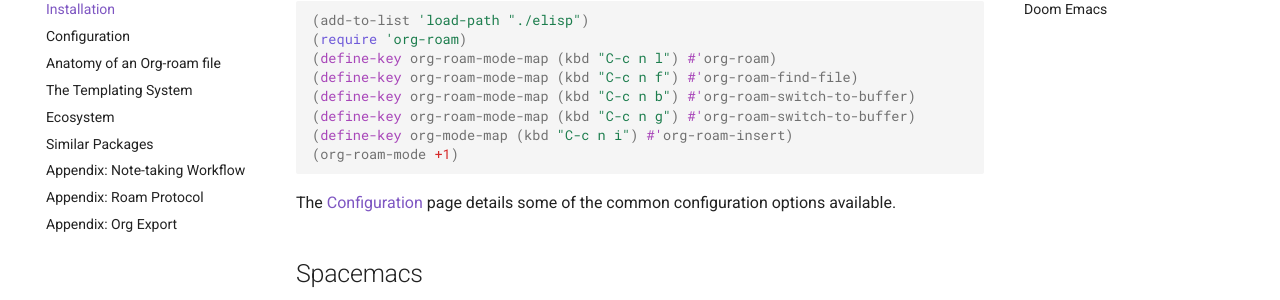
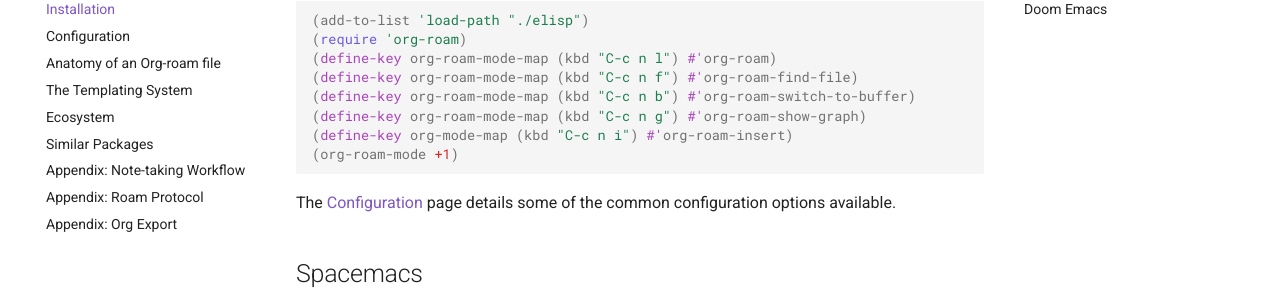
Before and after one commit to org-roam/org-roam, an MkDocs documentation site: the page built from doc/installation.md, in a window 1280 px wide and 900 px high, scrolled down 871 px. Shown: the part 153-453 px from the top of the window. Built offline with MkDocs 1.6.1 and Material for MkDocs 9.7.7, drawn with Linux system fonts in a browser that asks for light colours; comment, search, counter and statistics services are not loaded.

Commit message:
(docs): fix typo in vanilla installation (#254)

````diff
--- a/doc/installation.md
+++ b/doc/installation.md
@@ -51,7 +51,7 @@ Or without `use-package`:
 (define-key org-roam-mode-map (kbd "C-c n l") #'org-roam)
 (define-key org-roam-mode-map (kbd "C-c n f") #'org-roam-find-file)
 (define-key org-roam-mode-map (kbd "C-c n b") #'org-roam-switch-to-buffer)
-(define-key org-roam-mode-map (kbd "C-c n g") #'org-roam-switch-to-buffer)
+(define-key org-roam-mode-map (kbd "C-c n g") #'org-roam-show-graph)
 (define-key org-mode-map (kbd "C-c n i") #'org-roam-insert)
 (org-roam-mode +1)
 ```
````
